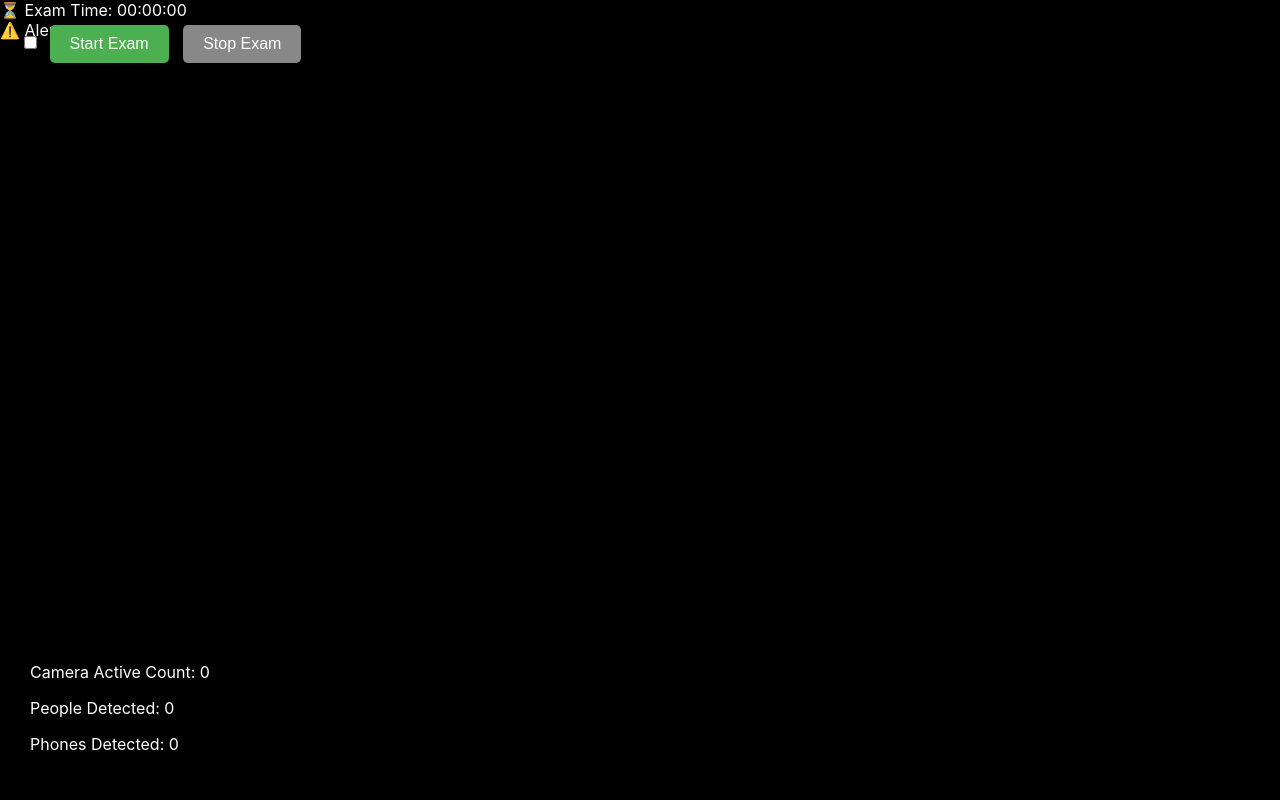
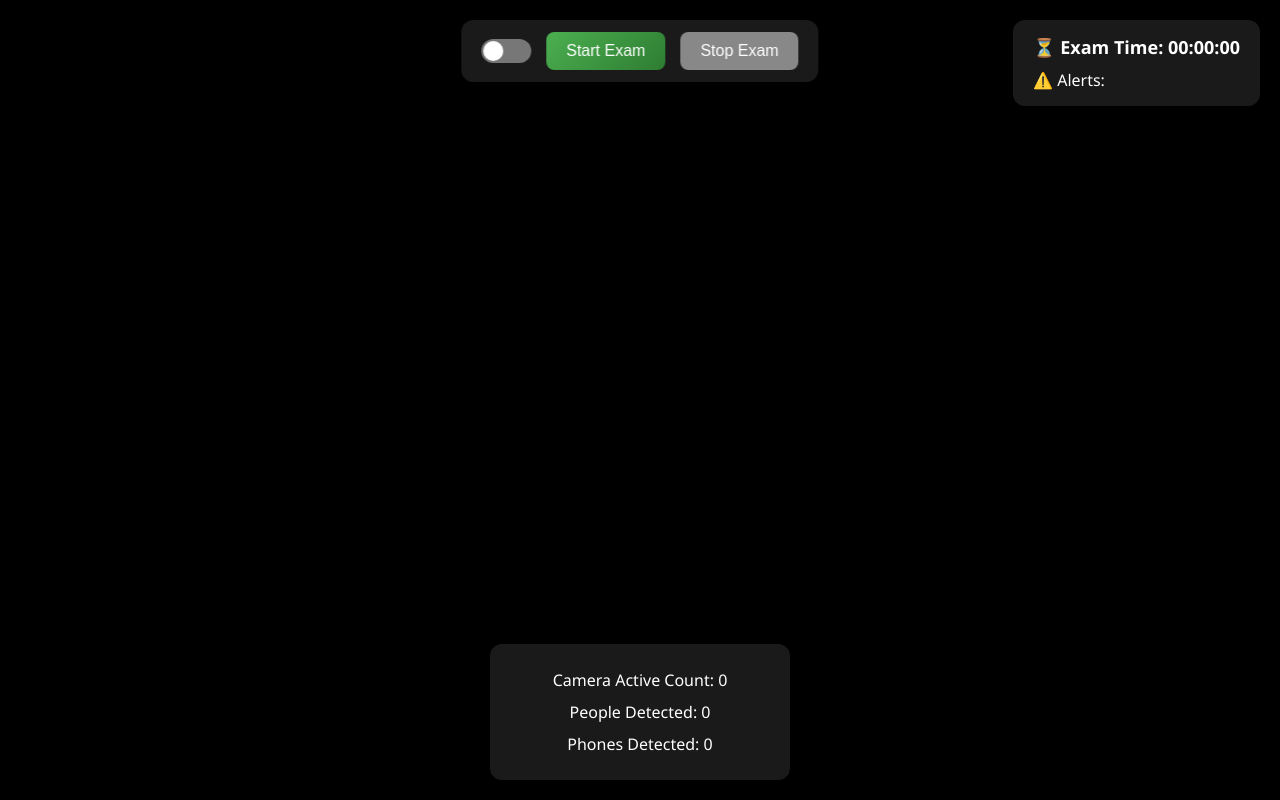
Before and after one commit to sagnik1-patra/Proctoring-system, a plain HTML site: page index.html in a window 1280 px wide. Drawn offline with Linux system fonts and the light colour scheme.

Commit message:
Update main.css

```diff
--- a/main.css
+++ b/main.css
@@ -1,37 +1,86 @@
+:root {
+  --bg-color: #000;
+  --text-color: #fff;
+  --panel-bg: rgba(255, 255, 255, 0.1);
+  --button-bg: linear-gradient(135deg, #4caf50, #2e7d32);
+  --button-hover: linear-gradient(135deg, #66bb6a, #388e3c);
+  --box-shadow: 0 8px 32px rgba(0, 0, 0, 0.3);
+}
+
+body.light {
+  --bg-color: #f9f9f9;
+  --text-color: #111;
+  --panel-bg: rgba(0, 0, 0, 0.1);
+  --button-bg: linear-gradient(135deg, #2196f3, #1976d2);
+  --button-hover: linear-gradient(135deg, #64b5f6, #1565c0);
+  --box-shadow: 0 8px 32px rgba(0, 0, 0, 0.1);
+}
+
 html,
 body {
-    background-color: black;
-    color: white;
-    font-family: -apple-system, BlinkMacSystemFont, "Segoe UI", Roboto, "Helvetica Neue", Arial, "Noto Sans", sans-serif;
   margin: 0;
   padding: 0;
+  height: 100%;
+  font-family: "Segoe UI", Tahoma, Geneva, Verdana, sans-serif;
+  background-color: var(--bg-color);
+  color: var(--text-color);
+  transition: background 0.3s, color 0.3s;
+  overflow: hidden;
 }
+
 
 video,
 canvas {
-    width: 100%;
-    height: 100%;
+  width: 40%;
+  height: 50%;
+  object-fit: cover;
   position: fixed;
-    top: 0;
-    left: 0;
+  top: 50%;
+  transform: translateY(-50%);
+  border-radius: 12px;
+  box-shadow: var(--box-shadow);
+  z-index: 1;
 }
+
+#video {
+  left: 5%;
+}
+
+#canvas {
+  right: 5%;
+}
+
 
 .controls {
   position: fixed;
   top: 20px;
-    left: 20px;
-    z-index: 1000;
+  left: 50%;
+  transform: translateX(-50%);
+  z-index: 10;
+  display: flex;
+  align-items: center;
+  gap: 15px;
+  backdrop-filter: blur(10px);
+  background: var(--panel-bg);
+  padding: 12px 20px;
+  border-radius: 12px;
+  box-shadow: var(--box-shadow);
 }
 
 .controls button {
   padding: 10px 20px;
-    margin: 5px;
   font-size: 16px;
   border: none;
-    border-radius: 5px;
-    background: #4caf50;
+  border-radius: 8px;
+  background: var(--button-bg);
   color: white;
   cursor: pointer;
+  transition: background 0.3s ease, transform 0.2s ease;
+}
+
+.controls button:hover:not(:disabled) {
+  background: var(--button-hover);
+  transform: scale(1.05);
 }
 
 .controls button:disabled {
@@ -39,12 +88,101 @@ canvas {
   cursor: not-allowed;
 }
 
+
 #stats {
   position: fixed;
   bottom: 20px;
-    left: 20px;
-    z-index: 1000;
-    background: rgba(0, 0, 0, 0.5);
-    padding: 10px;
-    border-radius: 5px;
+  left: 50%;
+  transform: translateX(-50%);
+  z-index: 10;
+  background: var(--panel-bg);
+  backdrop-filter: blur(10px);
+  padding: 15px 25px;
+  border-radius: 12px;
+  font-size: 16px;
+  box-shadow: var(--box-shadow);
+  min-width: 250px;
+  text-align: center;
 }
+
+
+#stats p {
+  margin: 10px 0;
+}
+
+
+.toggle-switch {
+  position: relative;
+  width: 50px;
+  height: 24px;
+}
+
+.toggle-switch input {
+  opacity: 0;
+  width: 0;
+  height: 0;
+}
+
+.slider {
+  position: absolute;
+  cursor: pointer;
+  top: 0;
+  left: 0;
+  right: 0;
+  bottom: 0;
+  background-color: #777;
+  transition: 0.4s;
+  border-radius: 24px;
+}
+
+.slider:before {
+  position: absolute;
+  content: "";
+  height: 20px;
+  width: 20px;
+  left: 2px;
+  bottom: 2px;
+  background-color: white;
+  transition: 0.4s;
+  border-radius: 50%;
+}
+
+input:checked + .slider {
+  background-color: #2196f3;
+}
+
+input:checked + .slider:before {
+  transform: translateX(26px);
+}
+#examInfo {
+  position: fixed;
+  top: 20px;
+  right: 20px;
+  z-index: 10;
+  background: var(--panel-bg);
+  backdrop-filter: blur(10px);
+  padding: 15px 20px;
+  border-radius: 12px;
+  box-shadow: var(--box-shadow);
+  max-width: 280px;
+  color: var(--text-color);
+}
+
+#examInfo #timer {
+  font-size: 18px;
+  font-weight: bold;
+  margin-bottom: 10px;
+}
+
+#alerts ul {
+  list-style: none;
+  padding-left: 0;
+  font-size: 15px;
+  margin: 0;
+}
+
+#alerts li {
+  margin-bottom: 6px;
+  color: #ff5252;
+  font-weight: bold;
+}
```
Lines whose indentation alone changed are shown as unchanged.
